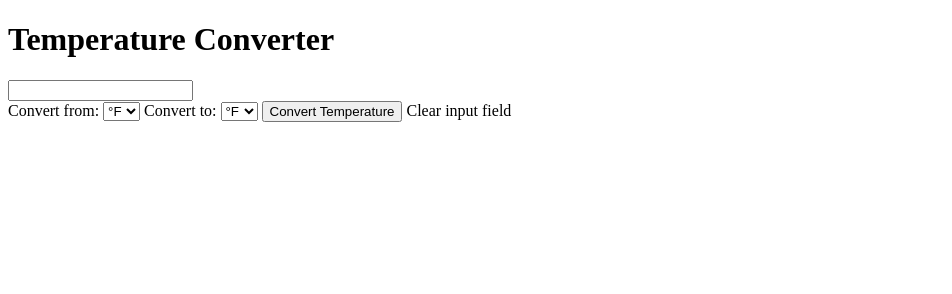
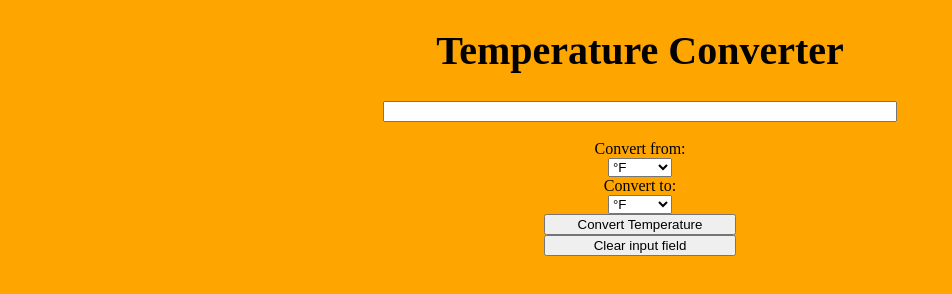
Before and after one commit to uriapete/combinedDOMEventsLab, a plain HTML site: page index.html in a window 1280 px wide. Shown: the whole page, without its empty margins (0-952 px from the left). Drawn offline with Linux system fonts and the light colour scheme.

Commit message:
Basic style.css

```diff
--- a/index.html
+++ b/index.html
@@ -4,6 +4,8 @@
     <meta charset="UTF-8">
     <meta http-equiv="X-UA-Compatible" content="IE=edge">
     <meta name="viewport" content="width=device-width, initial-scale=1.0">
+    <link rel="stylesheet" href="style.css">
+    <script src="converter.js" defer></script>
     <title>Combined Temp Converter</title>
 </head>
 <body>
@@ -26,7 +28,7 @@
             <option value="k">°K</option>
         </select>
         <button type="submit">Convert Temperature</button>
-        <button:clear>Clear input field</button:clear>
+        <button class="clear">Clear input field</button class="clear">
     </form>
 </body>
 </html>
--- a/style.css
+++ b/style.css
@@ -0,0 +1,36 @@
+body{
+    background-color: orange;
+}
+
+h1{
+    text-align: center;
+    font-size: 2.5em;
+}
+
+input{
+    display: block;
+    margin-left: auto;
+    margin-right: auto;
+    width: 40%;
+}
+
+button {
+    display: block;
+    margin-left: auto;
+    margin-right: auto;
+    width: 15vw;
+}
+
+label {
+    display: block;
+    margin-left: auto;
+    margin-right: auto;
+    text-align: center;
+}
+
+select{
+    display: block;
+    margin-left: auto;
+    margin-right: auto;
+    width: 5vw;
+}
```
